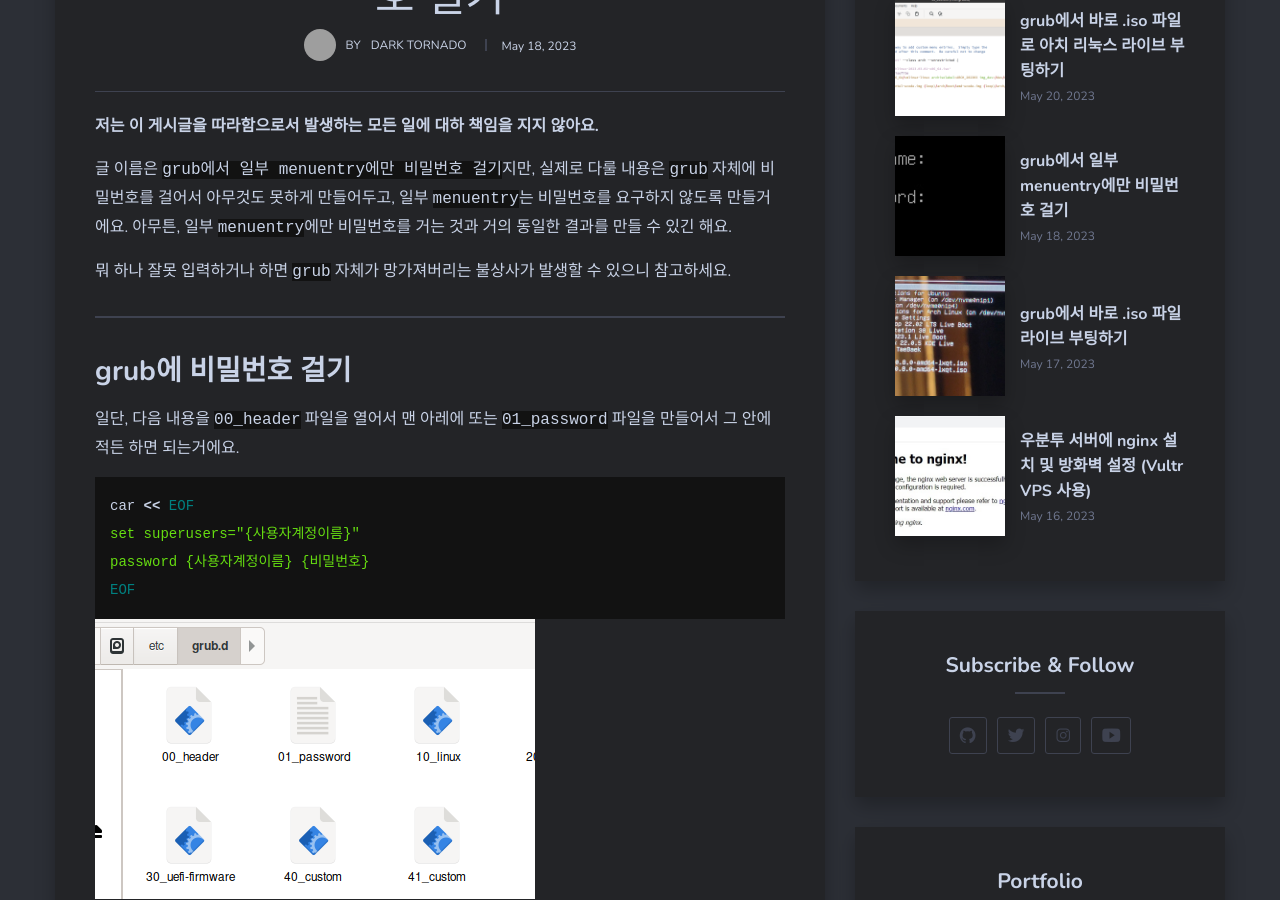
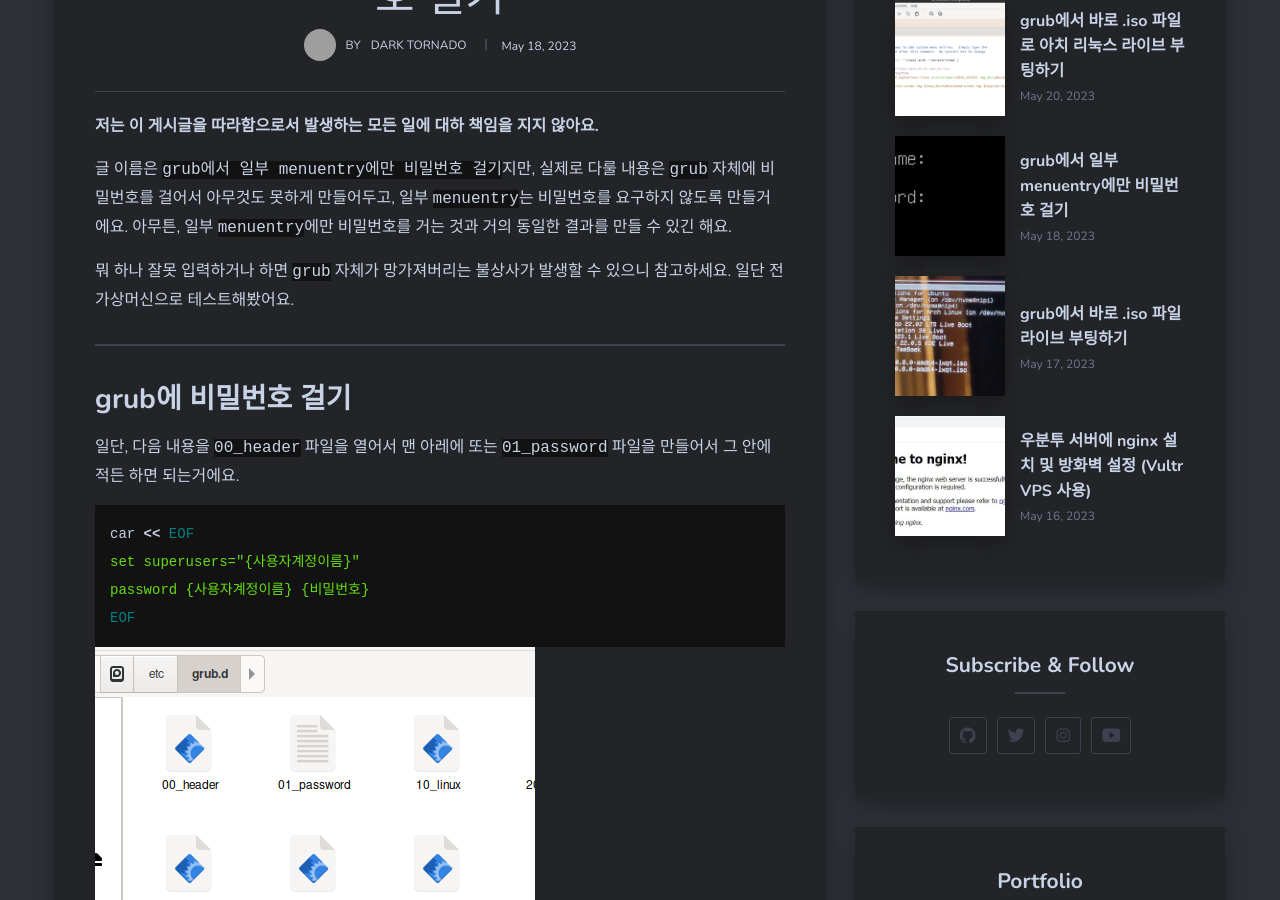
Before and after one commit to DarkTornado/blog, a Jekyll site: the page built from _posts/2023-05-19-grub-menuentry-password.md, in a window 1280 px wide and 900 px high, scrolled down 547 px. Built offline with Jekyll 4.4.1, drawn with Linux system fonts in a browser that asks for light colours; nearby versions of some CDN libraries; grey boxes are pictures that could not be loaded.

Commit message:
Update 2023-05-19-grub-menuentry-password.md

```diff
--- a/_posts/2023-05-19-grub-menuentry-password.md
+++ b/_posts/2023-05-19-grub-menuentry-password.md
@@ -13,6 +13,7 @@ description: "사실은 grub 자체에 menuentry에 비밀번호 걸고, 일부
 아무튼, 일부 `menuentry`에만 비밀번호를 거는 것과 거의 동일한 결과를 만들 수 있긴 해요.
 
 뭐 하나 잘못 입력하거나 하면 `grub` 자체가 망가져버리는 불상사가 발생할 수 있으니 참고하세요.
+일단 전 가상머신으로 테스트해봤어요.
 
 ***
 ## grub에 비밀번호 걸기
```
